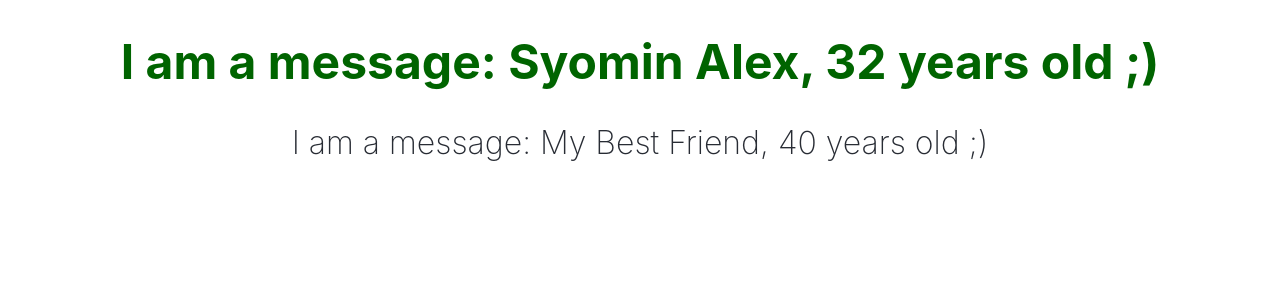
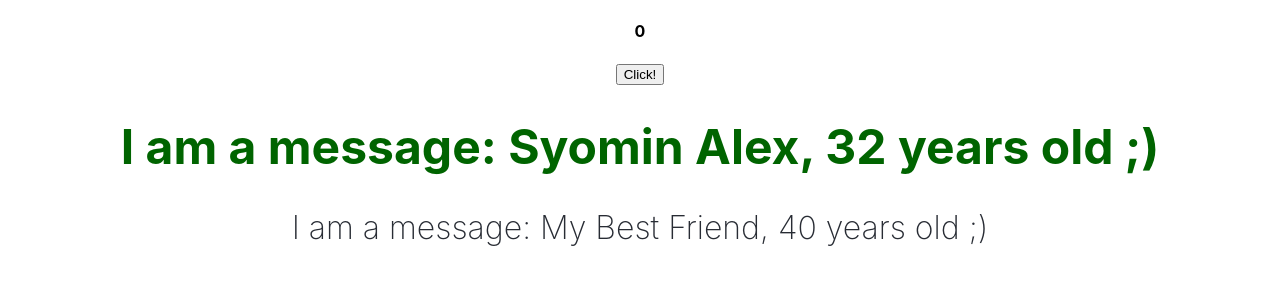
Before and after one commit to SyominAlex/React.js_Geekbrains, a React (Create React App) app: page / in a window 1280 px wide. Shown: the top 300 px of the page. Built offline with nearby package versions, Linux system fonts and the light colour scheme.

Commit message:
useState() example

```diff
--- a/src/App.js
+++ b/src/App.js
@@ -1,6 +1,7 @@
 import "./App.css";
 import React from "react";
 import { Message } from "./components/Message";
+import { Counter } from "./components/Example/Example";
 
 const name = "Syomin Alex";
 
@@ -10,8 +11,9 @@ function App() {
     };
     return (
         <div className="App">
-            <Message name={name} asd={30 + 2} doSmth={foo} bold={true} />
-            <Message name="My Best Friend" asd={30 + 10} doSmth={foo} />
+            <Counter />
+            <Message name={name} age={30 + 2} doSmth={foo} bold={true} />
+            <Message name="My Best Friend" age={30 + 10} doSmth={foo} />
         </div>
     );
 }
--- /dev/null
+++ b/src/components/Example/Example.js
@@ -0,0 +1,15 @@
+import { useState } from "react";
+
+export const Counter = () => {
+    // let count = 0;
+    const [count, setCount] = useState(0);
+    // const countState = useState(0);
+    // const count = countState[0];
+    // const setCount = countState[1];
+    return (
+        <div>
+            <h4>{count}</h4>
+            <button onClick={() => setCount(count + 1)}>Click!</button>
+        </div>
+    );
+};
--- a/src/components/Message.js
+++ b/src/components/Message.js
@@ -1,9 +1,9 @@
 import "./Message.styles.css";
 
-export const Message = ({ name, asd, bold }) => {
+export const Message = ({ name, age, bold }) => {
     return (
         <h1 className={"message" + (!bold ? " header" : "")}>
-            I am a message: {name}, {asd} years old ;)
+            I am a message: {name}, {age} years old ;)
         </h1>
     );
 };
```
